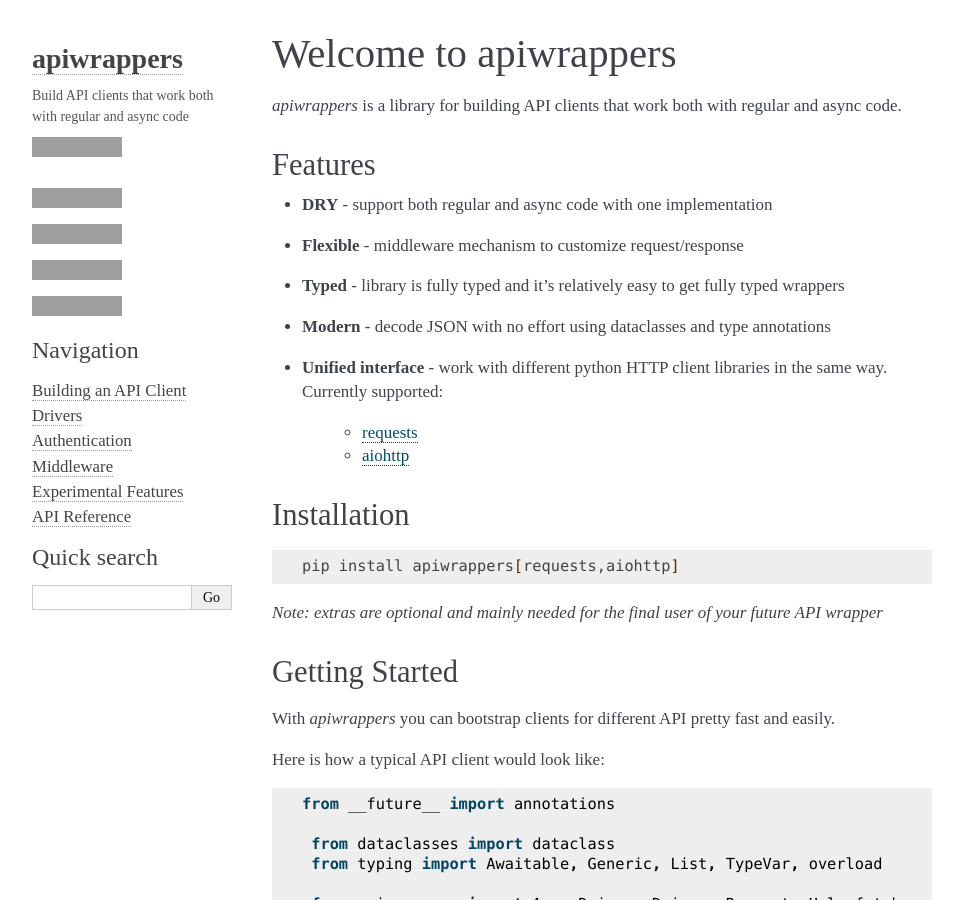
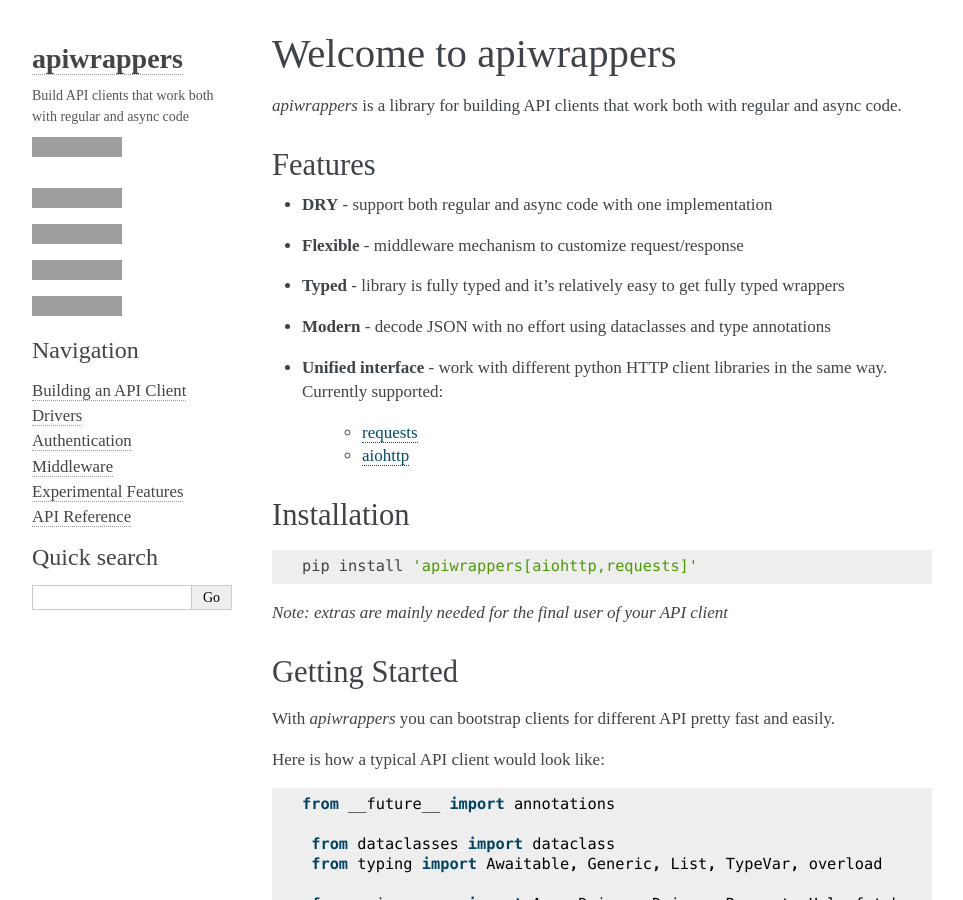
Before and after one commit to unmade/apiwrappers, a Sphinx documentation site: the page built from docs/index.rst, in a window 1280 px wide and 900 px high, cut to the strip 0-900 px from the top of the window. Shown: the whole strip, without its empty margins (148-1111 px from the left). Built offline with Sphinx 7.4.7, drawn with Linux system fonts in a browser that asks for light colours; grey boxes are pictures that could not be loaded.

```diff
--- a/README.rst
+++ b/README.rst
@@ -58,10 +58,9 @@ Installation
 
 .. code-block:: bash
 
-    pip install apiwrappers[requests,aiohttp]
+    pip install 'apiwrappers[aiohttp,requests]'
 
-*Note: extras are optional and mainly needed for the final
-user of your future API wrapper*
+*Note: extras are mainly needed for the final user of your API client*
 
 QuickStart
 ==========
--- a/docs/index.rst
+++ b/docs/index.rst
@@ -29,10 +29,9 @@ Installation
 
 .. code-block:: bash
 
-    pip install apiwrappers[requests,aiohttp]
+    pip install 'apiwrappers[aiohttp,requests]'
 
-*Note: extras are optional and mainly needed for the final
-user of your future API wrapper*
+*Note: extras are mainly needed for the final user of your API client*
 
 Getting Started
 ===============
```
